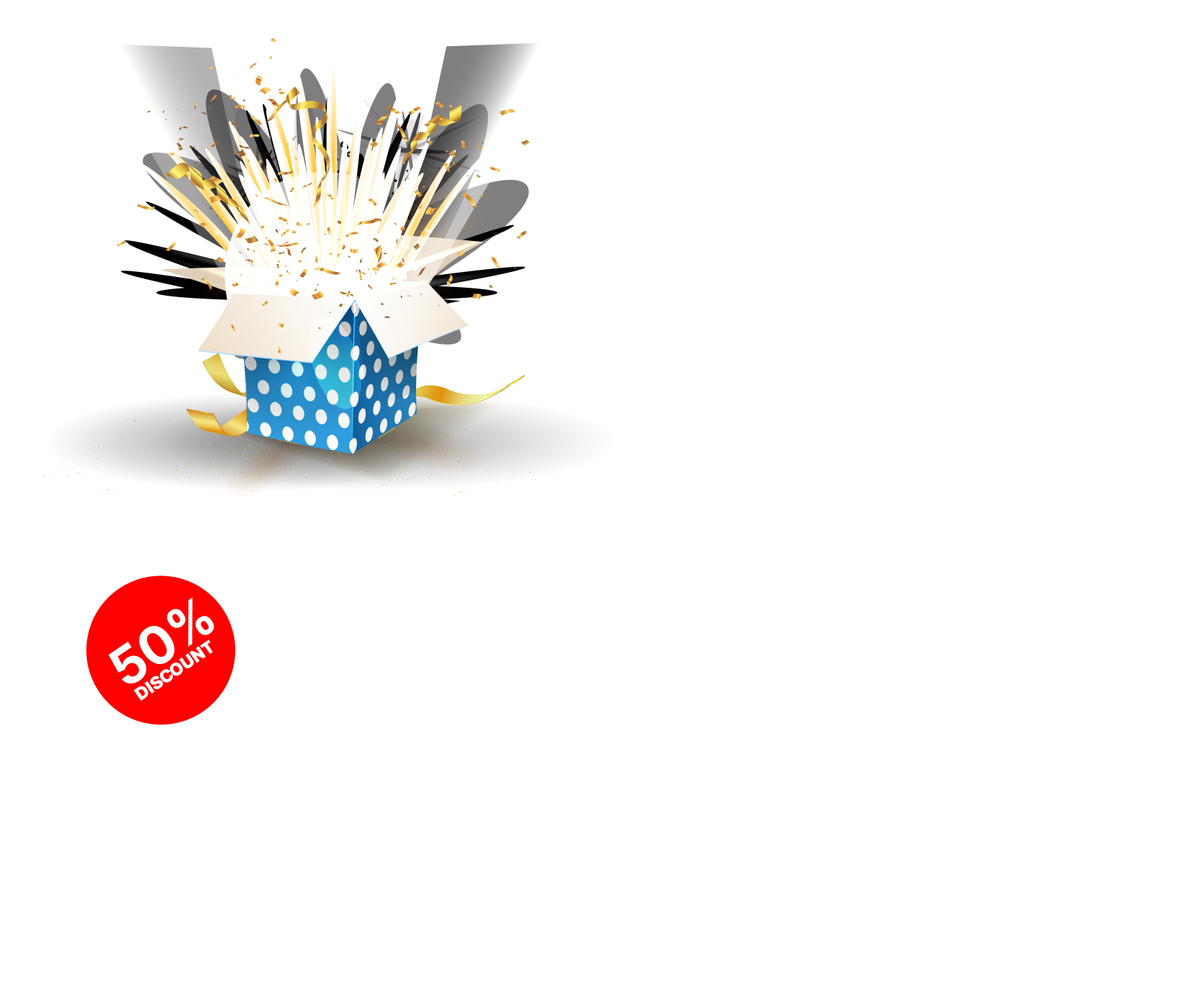
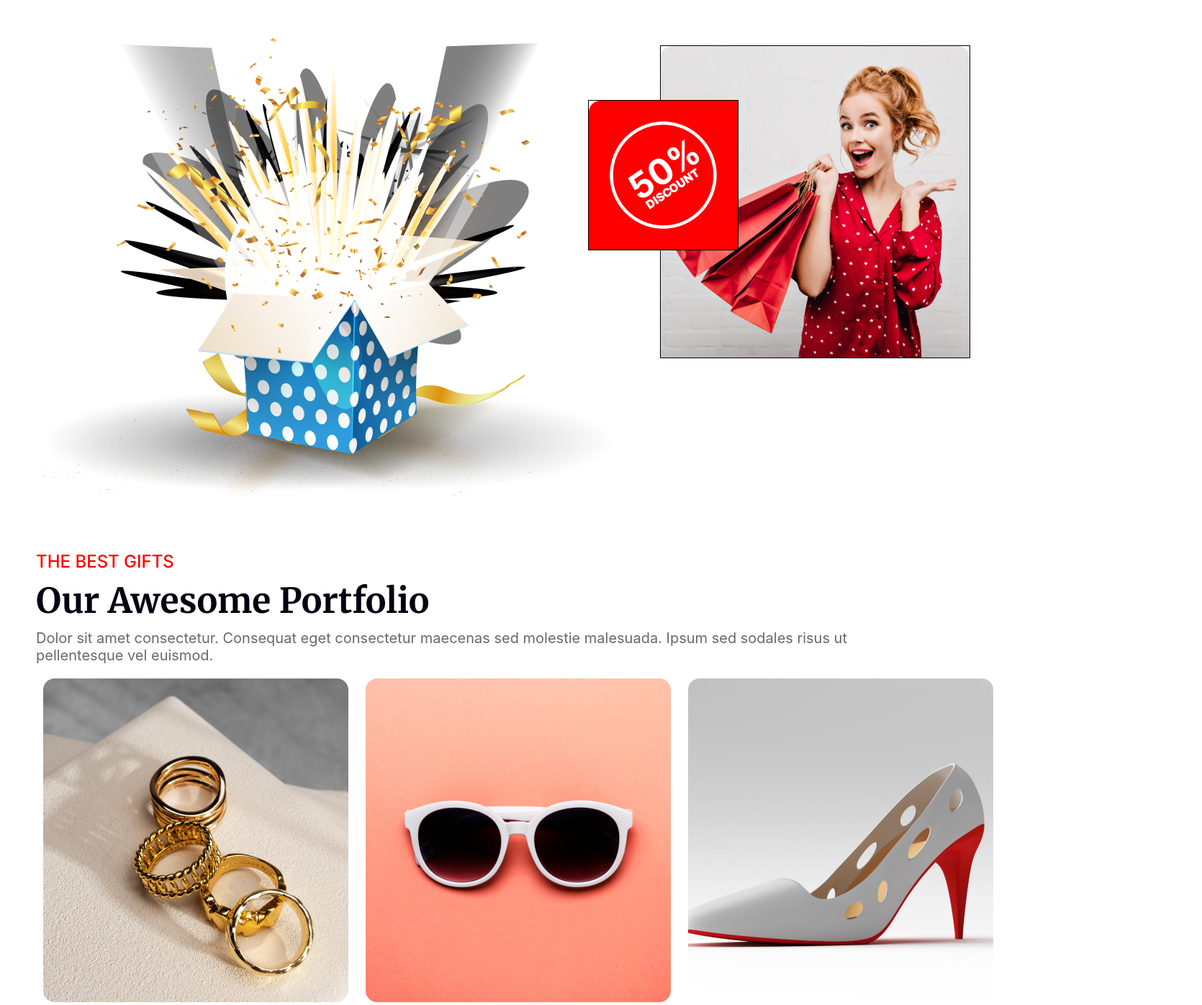
Before and after one commit to jakiulislamjarif/assignment-1, a plain HTML site: page index.html in a window 1280 px wide. Shown: the part 3700-5097 px from the top of the page at 72% size, 1670 px wide, since content can reach past the window. Drawn offline with nearby package versions, Linux system fonts and the light colour scheme.

Commit message:
full file

```diff
--- a/index.html
+++ b/index.html
@@ -61,15 +61,35 @@
 
     <div class="pic">
         <img src="resources/Group 75.png" class="boom">
-        <div class="right-pic"><img src="resources/Group 44.png" class="fifty"
-            <img src="resources/girl.png" class="girli">
+        <div class="parent">
+            <img class="image1" src="resources/girl.png" />
+            <img class="image2" src="resources/Group 44.png" />
+          </div>
+          </div>
+        </div>
+        <div class="elements">
+
+                <h3 class="best-gift">THE BEST GIFTS</h3>
+                <h1 class="awesome">Our Awesome Portfolio</h1>
+                <h4 class="awesome-description">Dolor sit amet consectetur. Consequat eget consectetur maecenas sed molestie malesuada. Ipsum sed sodales risus ut pellentesque vel euismod. </h4>
+              <div class="picture">
+                <img src="resources/Rectangle 8.png" alt="" class="ring">
+                <img src="resources/Rectangle 7.png" alt="" class="sunglass">
+                <img src="resources/Rectangle 6.png" alt="" class="shoe">
+                <img src="resources/Rectangle 5.png" alt="" class="red-sh">
+                <img src="resources/Rectangle 4.png" alt="" class="black">
+                <img src="resources/Rectangle 3.png" alt="" class="pi">
+              </div>
         </div>
 
 
-    </div>
-  </main>
-  <footer>
-
-  </footer>
+</main>
+<footer>
+  <section class="new">
+    <img src="resources/Group 61.png" class="message">
+    <h1 class="news">Subscribe Newsletter</h1>
+    <p class="news-des">Dolor sit amet consectetur. Consequat eget consectetur maecenas sed molestie malesuada. Ipsum sed sodales risus ut pellentesque vel euismod.</p>
+  </section>
+</footer>
   </body>
 </html>
--- a/style.css
+++ b/style.css
@@ -204,9 +204,107 @@ height: 140px;
 }
 .sale{
     width: 1320px;
-height: 7335px;
+height: 800px;
 margin-top:120px;
+margin-bottom:120px;
 }
 .pic{
     margin-top:65px;
 }
+.parent {
+    position: relative;
+    top: 0;
+    left: 0;
+  }
+
+  .image1 {
+
+
+width: 429px;
+height: 433px;
+
+border-radius: 16px, 16px, 0px, 0px;
+
+position: absolute;
+
+border: 1px solid #000000;
+top: 0px;
+left:30px;
+
+  }
+
+  .image2 {
+    position: relative;
+    top: 0;
+    left: -60px;
+    border: 1px solid #000000;
+    background-image:url("resources/Rectangle 2.png");
+    width: 1320px;
+height: 229px;
+
+border-radius: 16px, 0px, 16px, 16px;
+margin-top:1px;
+
+width: 206.84px;
+height: 206.84px;
+
+angle: 34.21 deg;
+
+margin:86px 0px  60px  0px;
+  }
+.pic{
+    display:flex;
+    flex-direction: row;
+}
+.best-gift{
+    font-family: Inter;
+font-size: 24px;
+font-weight: 500;
+text-align: left;
+color: #FF0000;
+}
+.awesome{
+    font-family: Merriweather;
+font-size: 48px;
+font-weight: 900;
+text-align: left;
+color:#070211;
+}
+.awesome-description{
+    font-family: Inter;
+font-size: 20px;
+font-weight: 400;
+
+text-align: left;
+color:#07021199;
+}
+.portfolio{
+    width: 1600px;
+height: 735px;
+background-color:#FFFFFF;
+}
+.picture{
+    width: 1620px;
+height: 635px;
+
+}
+.elements{
+    margin-bottom:100px;
+}
+
+
+
+<div class="news">
+  <img src="resources/Group 61.png" class="me">
+  <h1 class="subscribe">Subscribe Newsletter</h1>
+  <p>Dolor sit amet consectetur. Consequat eget consectetur maecenas sed molestie malesuada. Ipsum sed sodales risus ut pellentesque vel euismod. </p>
+
+</div>
+/* Your existing CSS styles go here */
+
+.new {
+    width: 1320px;
+    height: 616px;
+    border-radius: 16px;
+    /* Add any additional styles for the 'new' class if needed */
+  }
```
